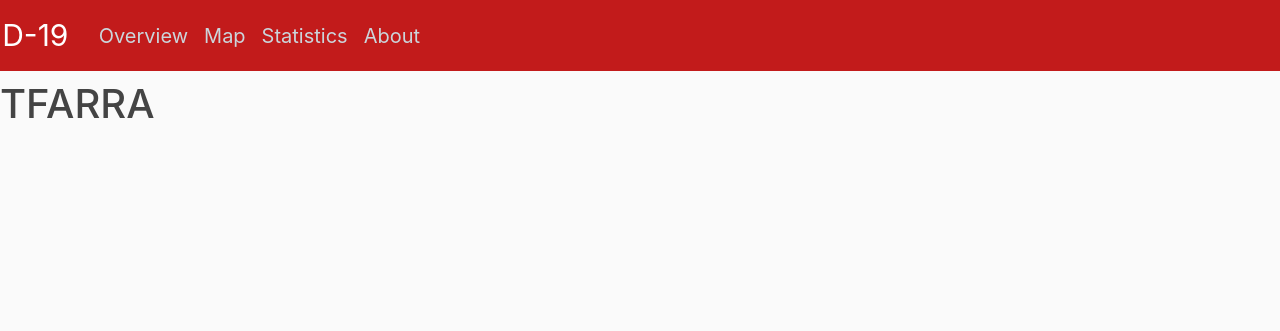
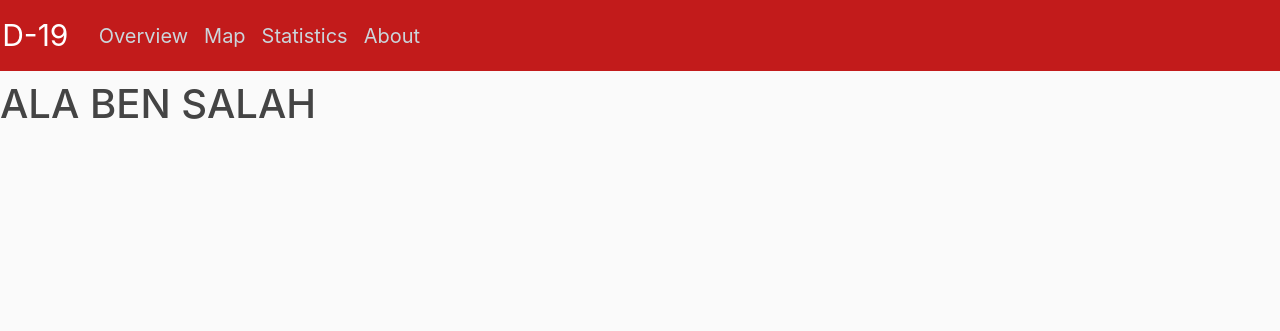
Before and after one commit to IceBreaker8/Covid-19-Website, a Django app: page /about/ in a window 1280 px wide. Shown: the top 331 px of the page. Run offline with Django 3.2, Linux system fonts and the light colour scheme; some libraries are stand-ins or nearby versions.

Commit message:
Osama test

```diff
--- a/covid19/templates/covidHtml/about.html
+++ b/covid19/templates/covidHtml/about.html
@@ -1,7 +1,7 @@
 {% extends "covidHtml/base.html" %}
 {% block content %}
 
-    <h1>TFARRA</h1>
+    <h1>ALA BEN SALAH</h1>
 
 
 
```
